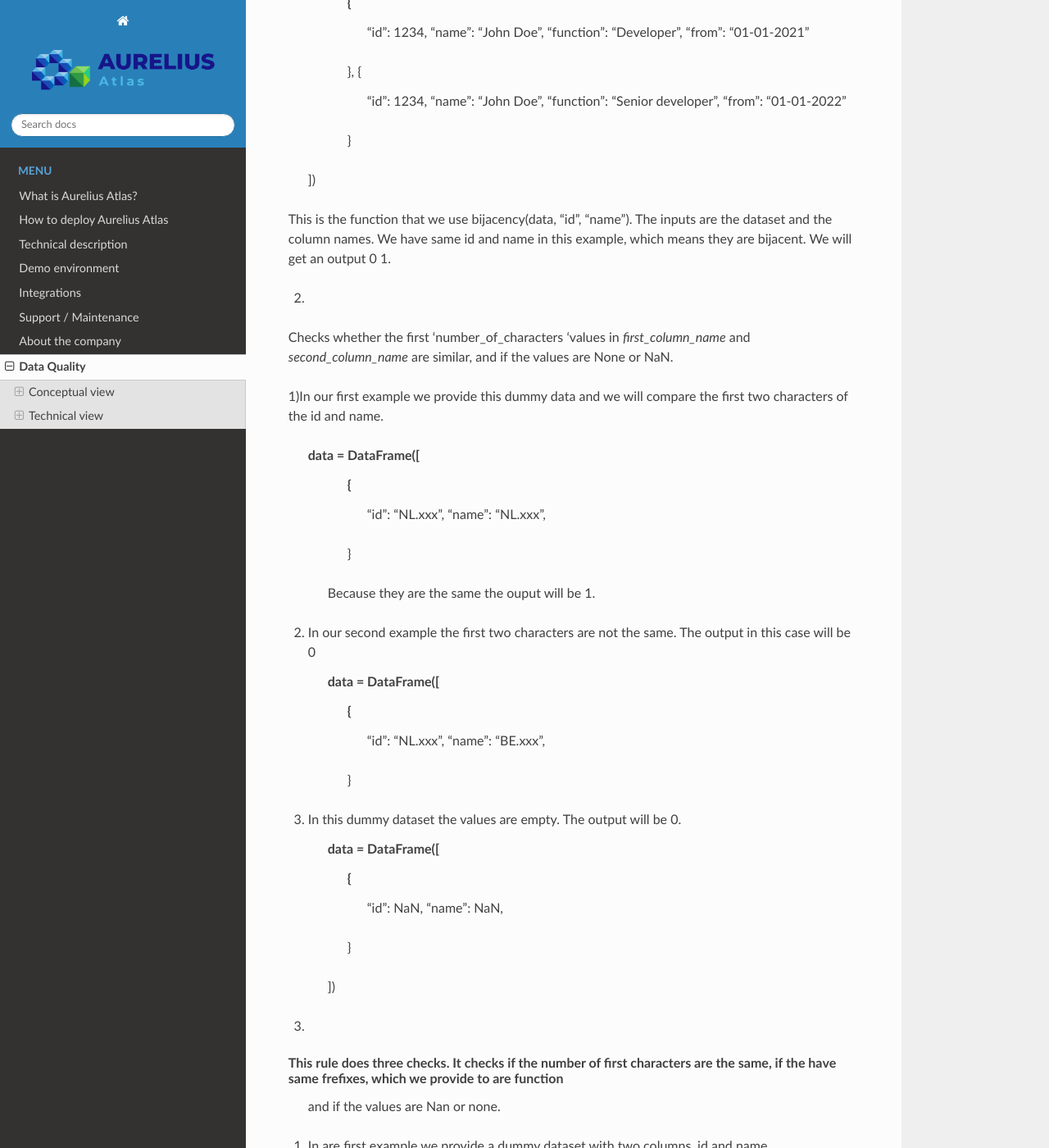
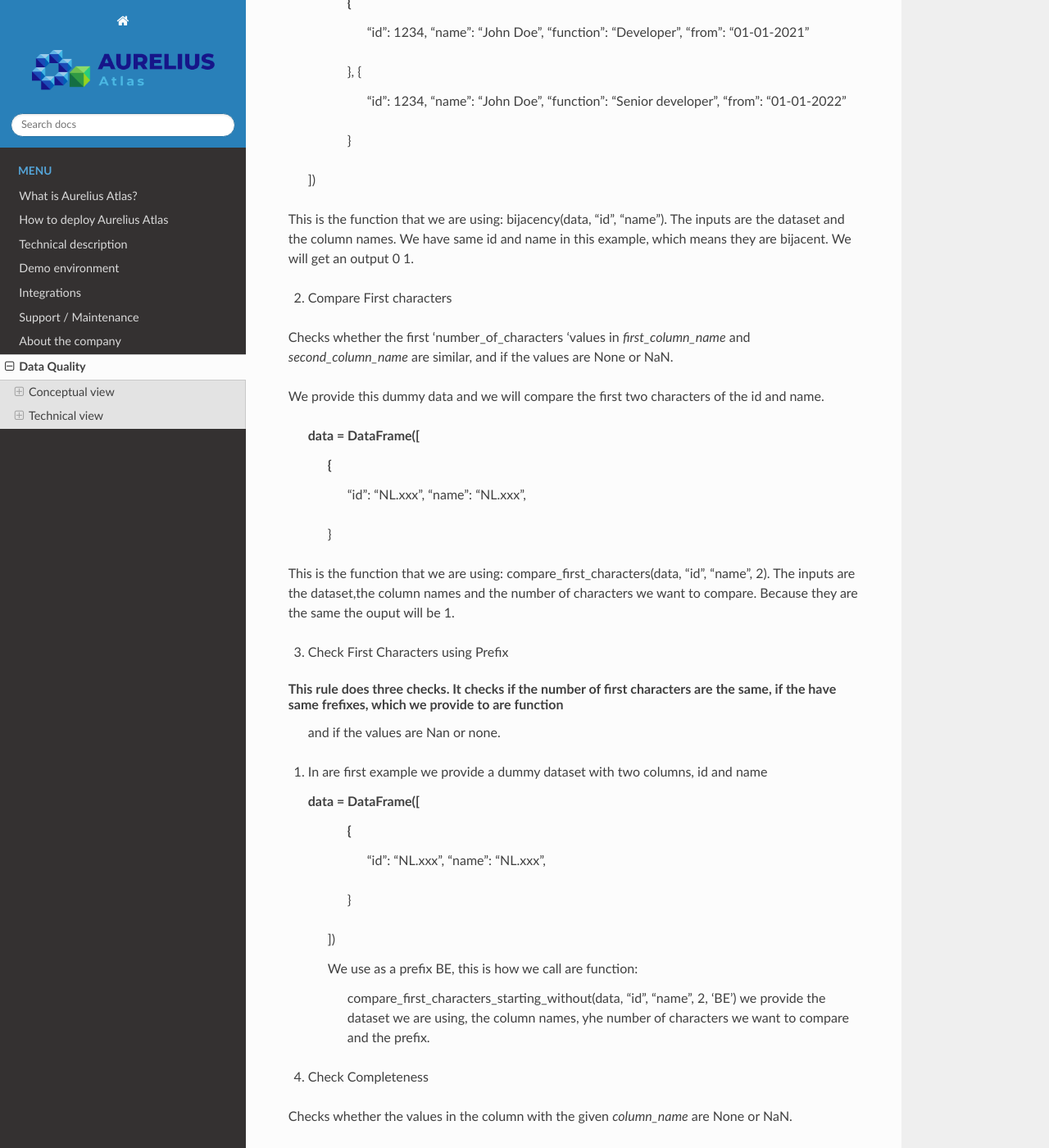
Before and after one commit to aureliusenterprise/doc_technical_manual, a Sphinx documentation site: the page built from DOc/docs/source/Options/data_quality.rst, in a window 1280 px wide and 1400 px high, scrolled down 5287 px. Shown: the whole window at 82% size. Built offline with Sphinx 7.4.7 and the Read the Docs theme 2.0.0, drawn with Linux system fonts in a browser that asks for light colours; pages that are not in the unit, such as notebooks, are missing from menus; some of the changed text lies outside the part shown.

Commit message:
Update data_quality.rst

```diff
--- a/DOc/docs/source/Options/data_quality.rst
+++ b/DOc/docs/source/Options/data_quality.rst
@@ -315,18 +315,19 @@
         }
     ])
 
-This is the function that we use  bijacency(data, "id", "name"). The inputs are the dataset and the column names.
+
+This is the function that we are using: bijacency(data, "id", "name"). The inputs are the dataset and the column names.
 We have same id and name in this example, which means they are bijacent. We will get an output 0 1.
 
 
 
 
-2.
+2. Compare First characters
 
 
 Checks whether the first 'number_of_characters 'values in `first_column_name` and `second_column_name` are similar, and if the values are None or NaN.
 
-1)In our first example we provide this dummy data and we will compare the first two characters of the id and name.
+We provide this dummy data and we will compare the first two characters of the id and name.
 
  data = DataFrame([
         {
@@ -335,31 +336,15 @@
 
         }
 
-    Because they are the same the ouput will be 1.
-
-2) In our second example the first two characters are not the same. The output in this case will be 0
-
-    data = DataFrame([
-        {
-            "id": "NL.xxx",
-            "name": "BE.xxx",
-
-        }
-
-3) In this dummy dataset the values are empty. The output will be 0.
-
-    data = DataFrame([
-        {
-            "id": NaN,
-            "name": NaN,
-
-        }
-    ])
+This is the function that we are using: compare_first_characters(data, "id", "name", 2). The inputs are the dataset,the column names and the number of characters we want to compare.
+Because they are the same the ouput will be 1.
 
 
 
 
-3.
+
+
+3. Check First Characters using Prefix
 
 
 This rule does three checks. It checks if the number of first characters are the same, if the have same frefixes, which we provide to are function
@@ -383,7 +368,7 @@
 
 
 
-4.
+4. Check Completeness
 
 Checks whether the values in the column with the given `column_name` are None or NaN.
 
@@ -405,7 +390,7 @@
  The output here will be 0, because the column 'name' has no value in it.
 
 
-5.
+5. Check Conditional Completeness
 
 
 We are checking that the columns "value" and "conditional" are 'None' or 'NaN'. But before we do that we filter out the rows
@@ -433,7 +418,7 @@
 
 
 
-6.
+6. Check Unallowed Text
 
 
 We are checking if there is unalllowed text in the columns of the dummy dataframe.
@@ -459,7 +444,7 @@
 
 
 
-7.
+7. Check Conditional Value
 
 
 We are checking the 'value' and 'conditional' column to see if it contains the expected values of the 'key' values object.
@@ -480,7 +465,7 @@
 
 
 
-8.
+8. Check Character Count
 
 
  Checks how many times the values in the column with the given `column_name` contain a specific character.
@@ -503,7 +488,7 @@
 We want to check if the the id containd "." . The output will be 1 because the "id" column contains "."
 
 
-9.
+9. Check Matching Pattern
 
 
 In this example we are checking if the values in the column `name` match the given `pattern`.
@@ -525,7 +510,7 @@
 
 
 
-10.
+10. Check Invalidity
 
 
 In this example we are checking if the values  in the column with the given name `value` does not exist in the given list of `exampleValues`.
@@ -547,7 +532,7 @@
 The output here will be 1 , becaue "X" is in the list of values.
 
 
-11.
+11. Check Length
 
 n this example we are checking if the number of characters of the values in the column `id` are equal to the `required_length`.
 
@@ -567,7 +552,7 @@
 The output will be 1 because the length of id is 4.
 
 
-12.
+12. Check Range
 
 
 In this example we checking if the values in the column  `column_name` are greater than or equal to the given `lower_bound` or less than or equal to the given `upper_bound`.
@@ -588,7 +573,7 @@
 The output will be 1 because o,1 is between 0 and 1.
 
 
-13.
+13. Check Prefix
 
 
 In this example we are checking if the values in the column `column_name` start with any of the given `prefixes`.
@@ -609,7 +594,7 @@
 
 
 
-14.
+14. Check Unallowed Text
 
 In this example we are checking if the values in the column `Organisation` contain a specific unallowed `text`.
 
@@ -630,7 +615,7 @@
 The output will be 1 because "BG Van Oord" is not in the "Something Else" of the "Organisation" column.
 
 
-15.
+15. Check Uniqueness
 
 
 In this example we are checking if the values in the column `id` are unique. We are looking for duplicate values
@@ -658,10 +643,9 @@
 
 
 
-16.
+16. Check Validity
 
 In this example we are checking if the values in the column `value` exist in the list of exampleValues.
-
 
 We provide the values in the example list and a dummy dataset
 
```
Also changed, not shown: other parts of DOc/docs/source/Options/data_quality.rst (+1 -1 lines).
